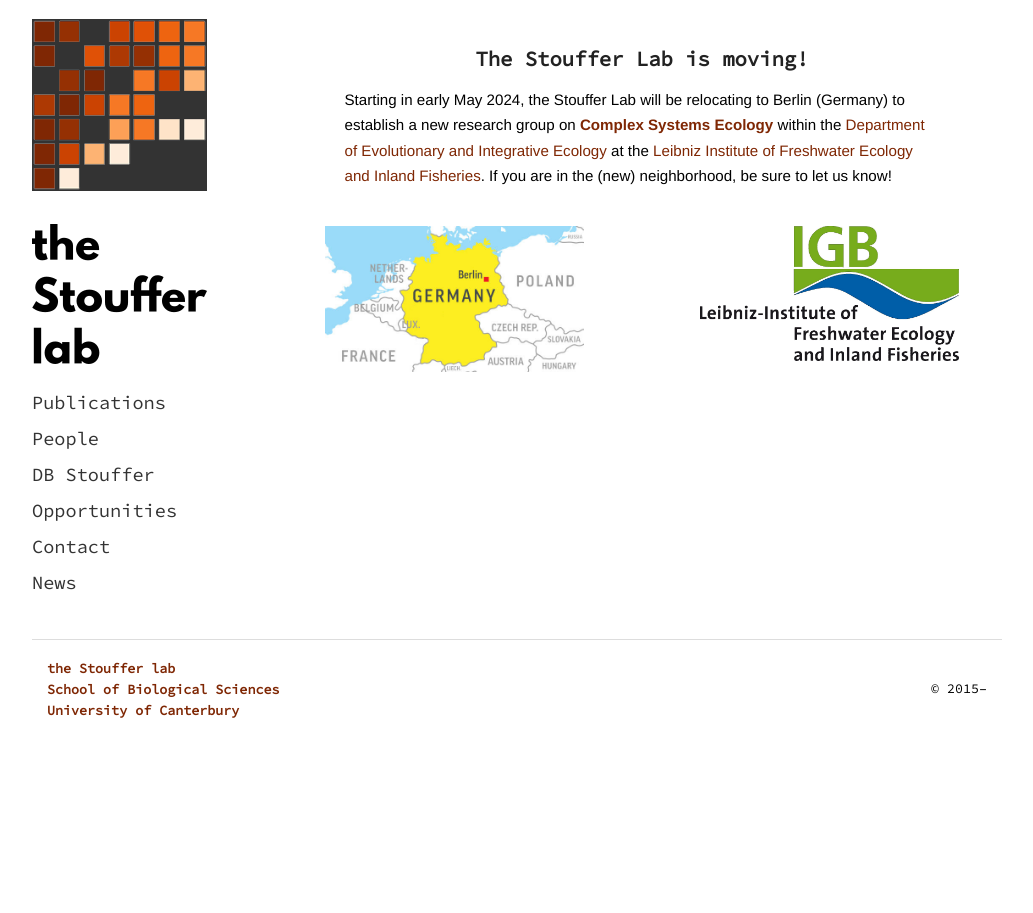
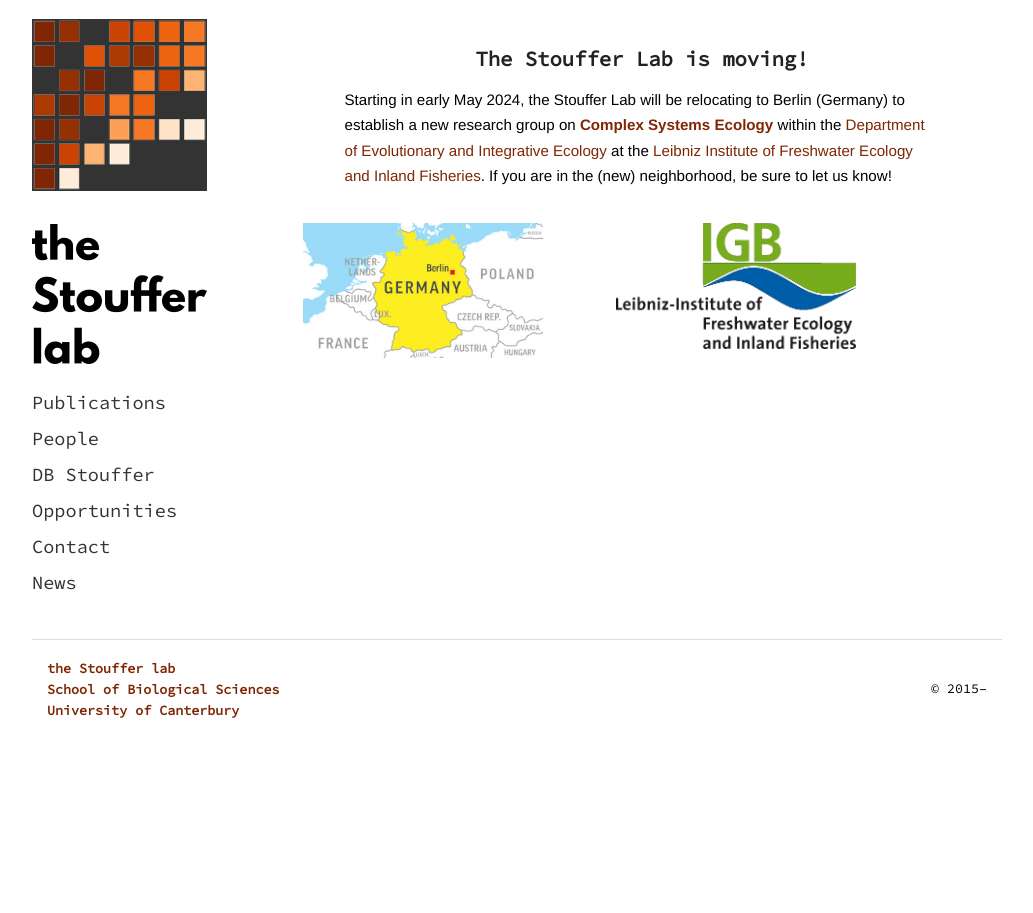
Before and after one commit to stoufferlab/stoufferlab.github.io, a Jekyll site: the page built from news/index.html, in a window 1280 px wide. Shown: the whole page, without its empty margins (123-1156 px from the left). Built offline with Jekyll 4.4.1, drawn with Linux system fonts in a browser that asks for light colours; nearby versions of some CDN libraries; library files that are not in the unit come from our copies; a script that is not in the unit is left out.

Commit message:
visual tweaks continue

```diff
--- a/news/index.html
+++ b/news/index.html
@@ -38,19 +38,37 @@
     </div>
   </div>
 
-  <div class="row medium-unstack">
-    <div class="columns small-12 medium-6">
+  <div class="row show-for-small-only">
+    <div class="columns small-12">
     <!-- <a href="https://www.igb-berlin.de/en"> -->
-      <img style="width:75%; margin:0; margin-top:5%; margin-left:auto;
+      <img style="width:65%; margin:0; margin-top:5%; margin-left:auto;
       margin-right:auto; display:block;" alt="IGB" src="/images/misc/berlin.jpg">
     <!-- </a> -->
     </div>
-    <div class="columns small-12 medium-6">
+    <div class="columns small-12">
     <!-- <a href="https://www.igb-berlin.de/en"> -->
-      <img style="width:75%; margin:0; margin-top:5%; margin-left:auto;
+      <img style="width:65%; margin:0; margin-top:5%; margin-left:auto;
       margin-right:auto; display:block;" alt="IGB" src="/images/logos/igb.jpg">
     <!-- </a> -->
     </div>
   </div>
+  <div class="row show-for-medium-up">
+    <div class="columns medium-1">
+    </div>
+    <div class="columns medium-5">
+    <!-- <a href="https://www.igb-berlin.de/en"> -->
+      <img style="width:85%; margin:0; margin-top:5%; margin-left:auto;
+      margin-right:auto; display:block;" alt="IGB" src="/images/misc/berlin.jpg">
+    <!-- </a> -->
+    </div>
+    <div class="columns medium-5">
+    <!-- <a href="https://www.igb-berlin.de/en"> -->
+      <img style="width:85%; margin:0; margin-top:5%; margin-left:auto;
+      margin-right:auto; display:block;" alt="IGB" src="/images/logos/igb.jpg">
+    <!-- </a> -->
+    </div>
+    <div class="columns medium-1">
+    </div>
+  </div>
 
 </div>
```
